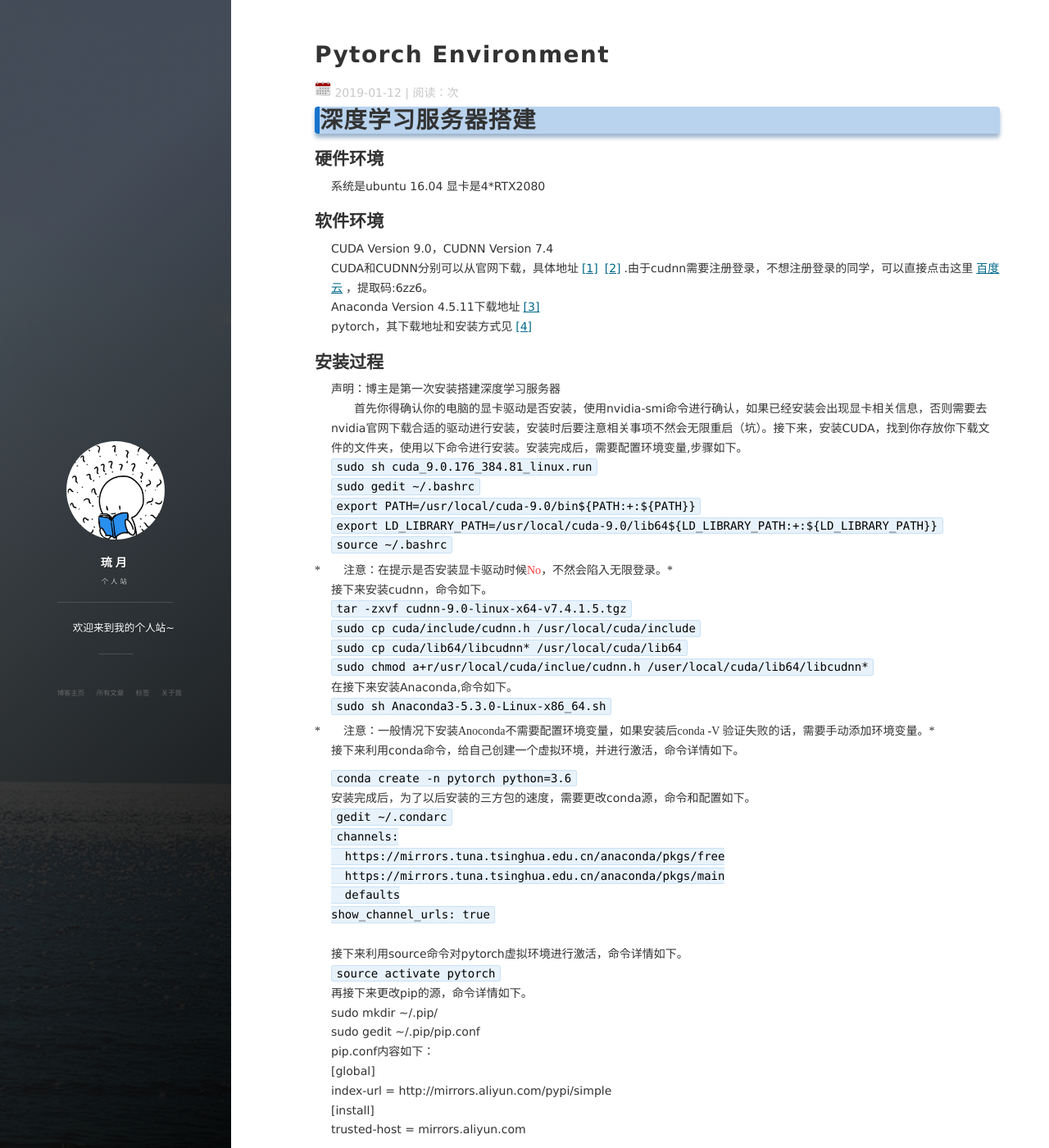
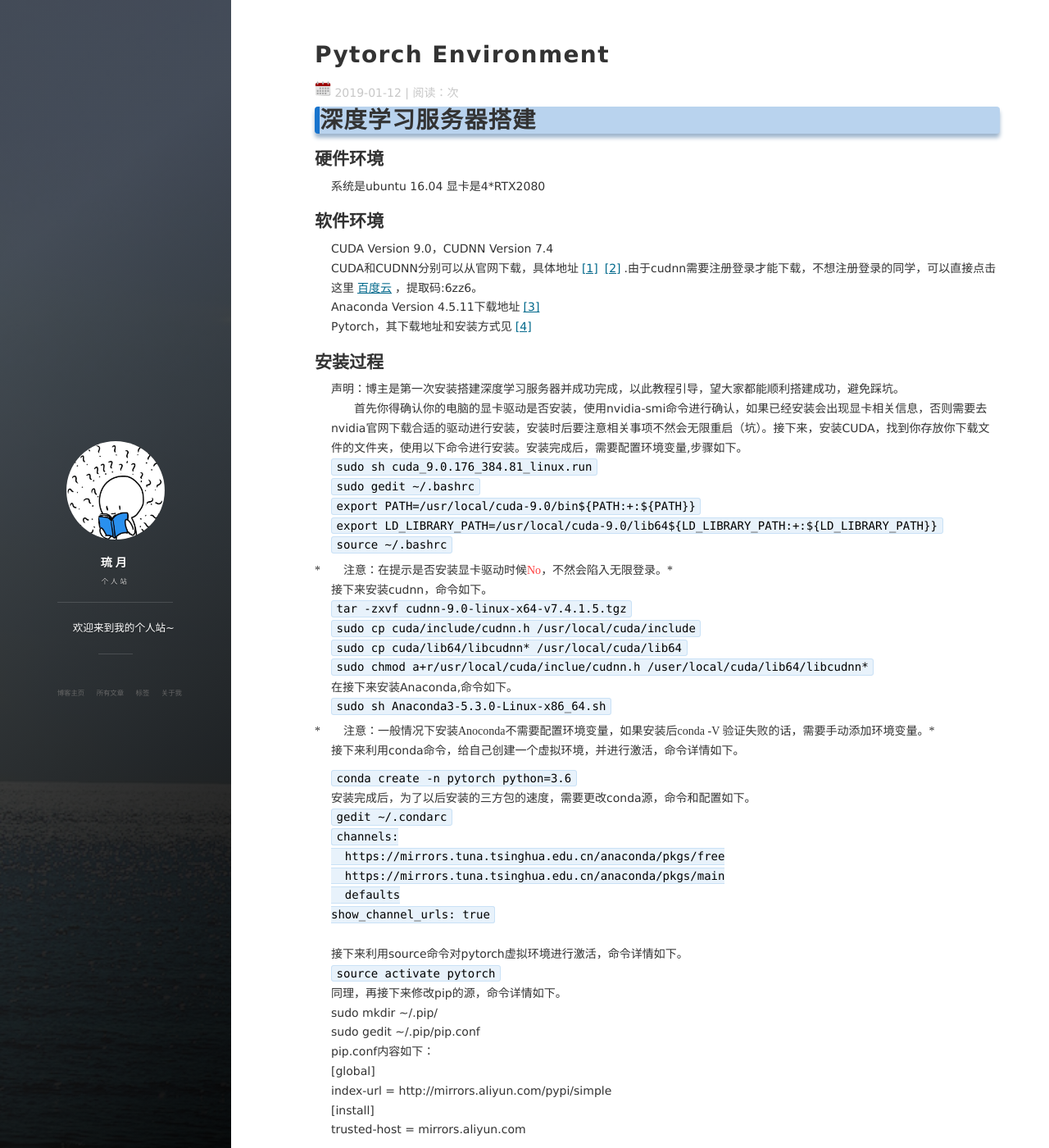
Before and after one commit to cuiguangwu/cuiguangwu.github.io, a Jekyll site: the page built from _posts/2019-1-12-pytorch-environment.md, in a window 1280 px wide and 1400 px high. Shown: the whole window at 82% size. Built offline with Jekyll 4.4.1, drawn with Linux system fonts in a browser that asks for light colours; nearby versions of some CDN libraries; our own code applies the rules of GitHub Pages for plain Markdown files; comment, search, counter and statistics services are not loaded; some of the changed text lies outside the part shown.

Commit message:
Update 2019-1-12-pytorch-environment.md

```diff
--- a/_posts/2019-1-12-pytorch-environment.md
+++ b/_posts/2019-1-12-pytorch-environment.md
@@ -3,11 +3,11 @@
 系统是ubuntu 16.04 显卡是4*RTX2080
 ## 软件环境 ##
 CUDA Version 9.0，CUDNN Version 7.4
-CUDA和CUDNN分别可以从官网下载，具体地址[[1]](https://developer.nvidia.com/cuda-90-download-archive "With a Title")[[2]](https://developer.nvidia.com/cudnn "With a Title").由于cudnn需要注册登录，不想注册登录的同学，可以直接点击这里[百度云](https://pan.baidu.com/s/1efrWr9Qn8pTu8vDJrSmCsg)，提取码:6zz6。
+CUDA和CUDNN分别可以从官网下载，具体地址[[1]](https://developer.nvidia.com/cuda-90-download-archive "With a Title")[[2]](https://developer.nvidia.com/cudnn "With a Title").由于cudnn需要注册登录才能下载，不想注册登录的同学，可以直接点击这里[百度云](https://pan.baidu.com/s/1efrWr9Qn8pTu8vDJrSmCsg)，提取码:6zz6。
 Anaconda Version 4.5.11下载地址[[3]](https://www.anaconda.com/download/)
-pytorch，其下载地址和安装方式见[[4]](https://pytorch.org/)
+Pytorch，其下载地址和安装方式见[[4]](https://pytorch.org/)
 ## 安装过程 ##
-声明：博主是第一次安装搭建深度学习服务器
+声明：博主是第一次安装搭建深度学习服务器并成功完成，以此教程引导，望大家都能顺利搭建成功，避免踩坑。
 &#8195;&#8195;首先你得确认你的电脑的显卡驱动是否安装，使用nvidia-smi命令进行确认，如果已经安装会出现显卡相关信息，否则需要去nvidia官网下载合适的驱动进行安装，安装时后要注意相关事项不然会无限重启（坑）。接下来，安装CUDA，找到你存放你下载文件的文件夹，使用以下命令进行安装。安装完成后，需要配置环境变量,步骤如下。
 `sudo sh cuda_9.0.176_384.81_linux.run`<br/>
 `sudo gedit ~/.bashrc`<br/>
@@ -44,7 +44,7 @@ show_channel_urls: true<br/>
 </code>
 接下来利用source命令对pytorch虚拟环境进行激活，命令详情如下。
 `source activate pytorch`
-再接下来更改pip的源，命令详情如下。
+同理，再接下来修改pip的源，命令详情如下。
 sudo mkdir ~/.pip/
 sudo gedit ~/.pip/pip.conf
 pip.conf内容如下：
@@ -68,10 +68,10 @@ trusted-host = mirrors.aliyun.com
 接下来进行验证，如果显示相关版本，则pytorch安装成功，否则则需重装，命令详情如下。
 `import torch`
 `torch.__version__`
-最后根据自身需要安装ipython和jupyter，命令详情如下。<br/>
+根据自身需要安装ipython和jupyter，命令详情如下。<br/>
 `pip install ipython`
 `pip install jupyter`
-最后安装shh，方便远程访问：
+为了方便远程访问，安装shh，详情如下：
 `sudo apt-get install openssh-server`
 2019年第一篇文章，两个多小时，本来上个月写，忙碌着忘记了。
 时间：2019年1月12日
```
